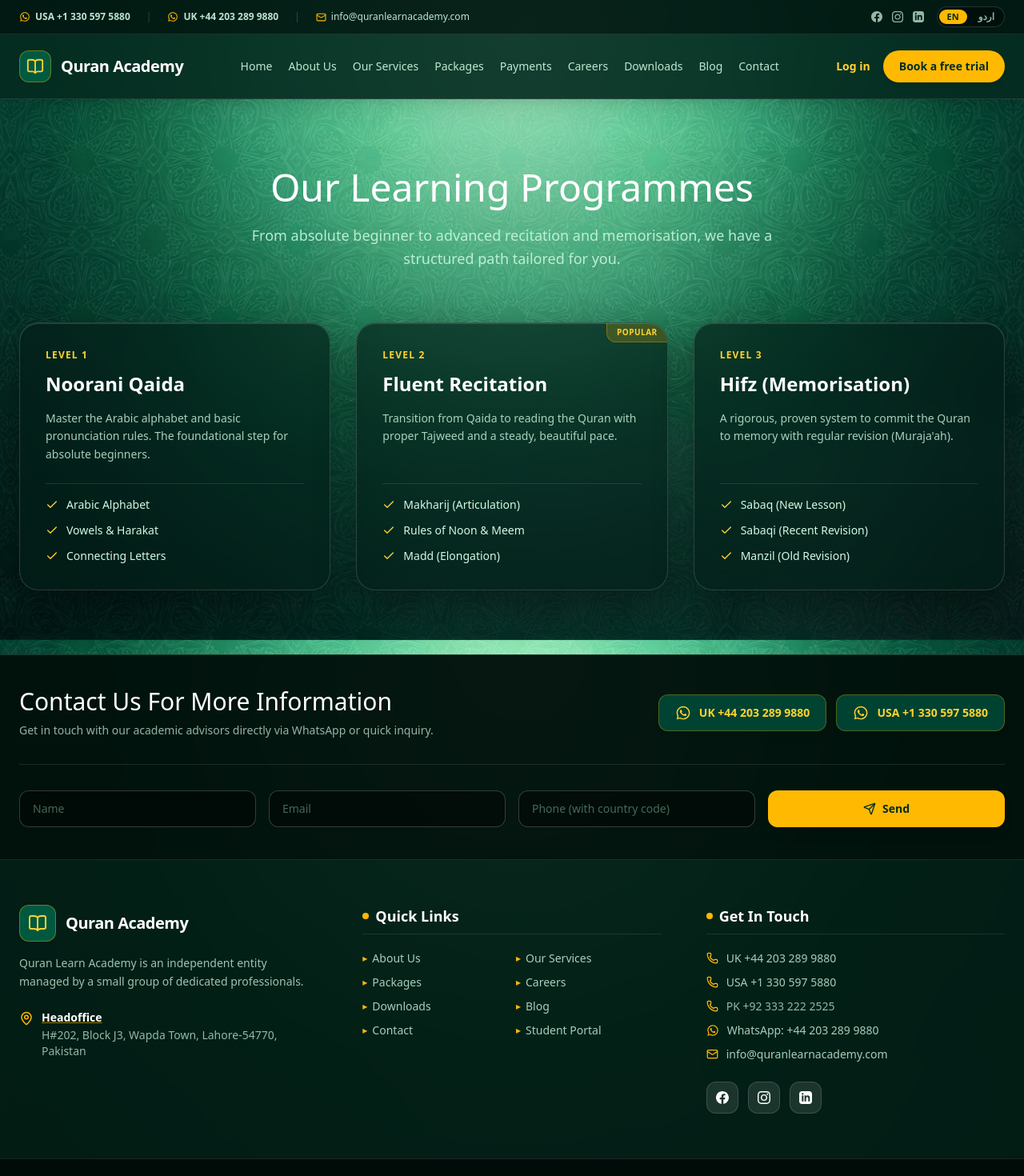
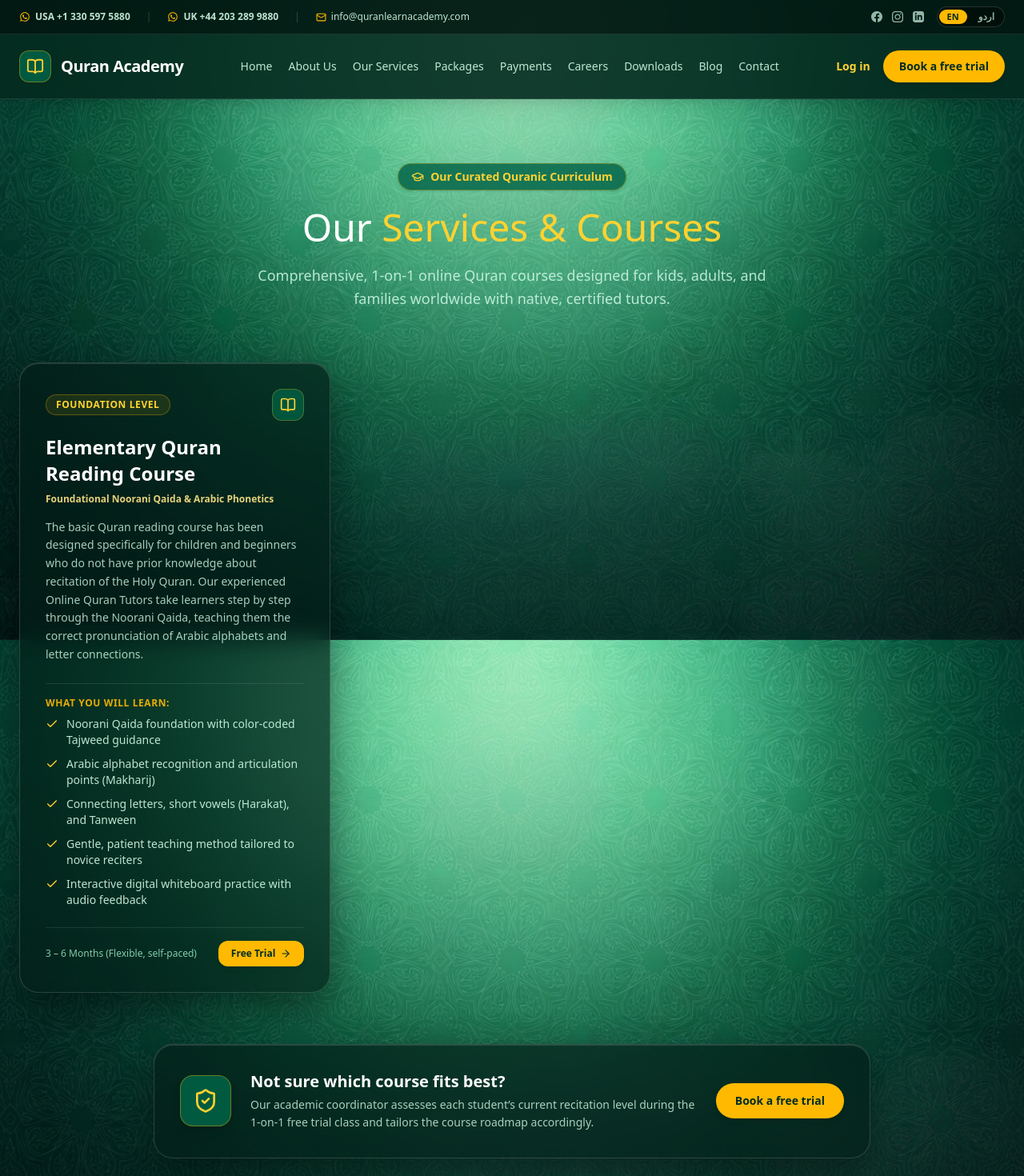
Before and after one commit to mdawoodali/QURAN-ACADEMY-APP, a Next.js app in the folder apps/web/: page /programmes in a window 1280 px wide. Shown: the top 1470 px of the page at 80% size. Built offline with nearby package versions, Linux system fonts and the light colour scheme; a web font is replaced by a local one.

Commit message:
feat(services): add Elementary Quran Reading (Noorani Qaida) service

```diff
--- a/apps/web/src/app/(public)/programmes/page.tsx
+++ b/apps/web/src/app/(public)/programmes/page.tsx
@@ -1,103 +1,105 @@
 "use client";
 
-import { Check } from "lucide-react";
+import Link from "next/link";
+import { Check, BookOpen, Sparkles, HeartHandshake, Users, GraduationCap, Clock, Award, ArrowRight, ShieldCheck } from "lucide-react";
 import { useLanguage } from "@/components/LanguageContext";
+import { ACADEMY_SERVICES } from "@/data/services";
 
 export default function ProgrammesPage() {
   const { t } = useLanguage();
 
   return (
-    <main className="w-full max-w-[1280px] mx-auto px-4 sm:px-6 py-10 md:py-20">
-      <div className="text-center mb-10 md:mb-16">
+    <main className="w-full max-w-[1280px] mx-auto px-4 sm:px-6 py-10 md:py-20 text-white">
+      {/* Page Header */}
+      <div className="text-center mb-12 md:mb-16">
+        <div className="inline-flex items-center gap-2 px-4 py-1.5 rounded-full bg-emerald-800/80 border border-amber-400/30 text-amber-300 text-xs sm:text-sm font-semibold mb-4 shadow-sm">
+          <GraduationCap size={16} />
+          <span>Our Curated Quranic Curriculum</span>
+        </div>
         <h1 className="text-3xl sm:text-4xl md:text-5xl font-serif text-white mb-4 leading-tight">
-          {t("progTitle")}
+          Our <span className="text-amber-300">Services & Courses</span>
         </h1>
         <p className="text-emerald-100/85 max-w-2xl mx-auto text-base sm:text-lg leading-relaxed">
-          {t("progDesc")}
+          Comprehensive, 1-on-1 online Quran courses designed for kids, adults, and families worldwide with native, certified tutors.
         </p>
       </div>
 
-      <div className="grid grid-cols-1 md:grid-cols-2 lg:grid-cols-3 gap-6 lg:gap-8">
-        {/* Level 1 */}
-        <div className="glass-container rounded-3xl p-6 md:p-8 border border-white/15 shadow-xl flex flex-col justify-between pop-hover">
-          <div>
-            <span className="text-amber-300 text-xs font-bold uppercase tracking-widest mb-3 block">
-              {t("level1Badge")}
-            </span>
-            <h2 className="text-2xl font-bold font-serif text-white mb-4">
-              {t("level1Title")}
-            </h2>
-            <p className="text-emerald-100/80 mb-6 leading-relaxed text-sm">
-              {t("level1Desc")}
-            </p>
+      {/* Services Grid */}
+      <div className="grid grid-cols-1 md:grid-cols-2 lg:grid-cols-3 gap-6 lg:gap-8 mb-16">
+        {ACADEMY_SERVICES.map((srv) => (
+          <div
+            key={srv.id}
+            className="glass-container rounded-3xl p-6 sm:p-8 border border-white/15 shadow-xl flex flex-col justify-between pop-hover group"
+          >
+            <div>
+              <div className="flex items-center justify-between mb-4">
+                <span className="text-amber-300 text-xs font-bold uppercase tracking-wider px-3 py-1 rounded-full bg-amber-400/10 border border-amber-400/30">
+                  {srv.badge}
+                </span>
+                <div className="w-10 h-10 rounded-xl bg-emerald-800/80 border border-amber-400/30 flex items-center justify-center text-amber-300 group-hover:scale-110 group-hover:border-amber-400 transition-all duration-300">
+                  <BookOpen size={20} />
+                </div>
+              </div>
+
+              <h2 className="text-xl sm:text-2xl font-bold font-serif text-white mb-2 leading-snug group-hover:text-amber-300 transition-colors">
+                {srv.title}
+              </h2>
+              <p className="text-amber-200/90 text-xs font-semibold mb-4">
+                {srv.subtitle}
+              </p>
+
+              <p className="text-emerald-100/80 text-sm leading-relaxed mb-6">
+                {srv.description}
+              </p>
+
+              <div className="space-y-2.5 pt-4 border-t border-white/10 mb-6">
+                <span className="text-xs uppercase tracking-wider text-amber-400/90 font-bold block mb-2">
+                  What You Will Learn:
+                </span>
+                {srv.features.map((feat, fIdx) => (
+                  <div key={fIdx} className="flex items-start gap-2.5 text-xs sm:text-sm text-emerald-100/90">
+                    <Check className="w-4 h-4 text-amber-300 shrink-0 mt-0.5" />
+                    <span>{feat}</span>
+                  </div>
+                ))}
+              </div>
+            </div>
+
+            <div className="pt-4 border-t border-white/10 flex items-center justify-between gap-3">
+              <span className="text-xs text-emerald-200/80 font-medium">
+                {srv.duration}
+              </span>
+              <Link
+                href="/trial"
+                className="bg-amber-400 hover:bg-amber-300 text-emerald-950 px-4 py-2 rounded-xl text-xs font-bold transition shadow-md flex items-center gap-1.5"
+              >
+                <span>Free Trial</span>
+                <ArrowRight size={14} />
+              </Link>
+            </div>
           </div>
-          <ul className="space-y-3 pt-4 border-t border-white/10">
-            <li className="flex items-center gap-2.5 text-sm text-emerald-100">
-              <Check className="w-4 h-4 text-amber-300 shrink-0" /> {t("level1F1")}
-            </li>
-            <li className="flex items-center gap-2.5 text-sm text-emerald-100">
-              <Check className="w-4 h-4 text-amber-300 shrink-0" /> {t("level1F2")}
-            </li>
-            <li className="flex items-center gap-2.5 text-sm text-emerald-100">
-              <Check className="w-4 h-4 text-amber-300 shrink-0" /> {t("level1F3")}
-            </li>
-          </ul>
+        ))}
+      </div>
+
+      {/* Course Assurance Banner */}
+      <div className="glass-container rounded-3xl p-8 border border-white/15 max-w-4xl mx-auto shadow-2xl flex flex-col sm:flex-row items-center gap-6 text-center sm:text-left pop-hover">
+        <div className="w-16 h-16 rounded-2xl bg-emerald-800/90 border border-amber-400/40 flex items-center justify-center text-amber-300 shrink-0 shadow-lg">
+          <ShieldCheck size={32} />
         </div>
-
-        {/* Level 2 */}
-        <div className="glass-container rounded-3xl p-6 md:p-8 border border-amber-400/30 shadow-2xl relative overflow-hidden flex flex-col justify-between pop-hover">
-          <div className="absolute top-0 right-0 bg-amber-400/20 text-amber-300 text-[10px] font-bold px-3 py-1 rounded-bl-xl border-l border-b border-amber-400/30 uppercase tracking-wider">
-            {t("level2Popular")}
-          </div>
-          <div>
-            <span className="text-amber-300 text-xs font-bold uppercase tracking-widest mb-3 block">
-              {t("level2Badge")}
-            </span>
-            <h2 className="text-2xl font-bold font-serif text-white mb-4">
-              {t("level2Title")}
-            </h2>
-            <p className="text-emerald-100/80 mb-6 leading-relaxed text-sm">
-              {t("level2Desc")}
-            </p>
-          </div>
-          <ul className="space-y-3 pt-4 border-t border-white/10">
-            <li className="flex items-center gap-2.5 text-sm text-emerald-100">
-              <Check className="w-4 h-4 text-amber-300 shrink-0" /> {t("level2F1")}
-            </li>
-            <li className="flex items-center gap-2.5 text-sm text-emerald-100">
-              <Check className="w-4 h-4 text-amber-300 shrink-0" /> {t("level2F2")}
-            </li>
-            <li className="flex items-center gap-2.5 text-sm text-emerald-100">
-              <Check className="w-4 h-4 text-amber-300 shrink-0" /> {t("level2F3")}
-            </li>
-          </ul>
+        <div className="flex-1">
+          <h3 className="text-xl font-serif font-bold text-white mb-1">
+            Not sure which course fits best?
+          </h3>
+          <p className="text-emerald-100/80 text-sm leading-relaxed">
+            Our academic coordinator assesses each student’s current recitation level during the 1-on-1 free trial class and tailors the course roadmap accordingly.
+          </p>
         </div>
-
-        {/* Level 3 */}
-        <div className="glass-container rounded-3xl p-6 md:p-8 border border-white/15 shadow-xl flex flex-col justify-between pop-hover">
-          <div>
-            <span className="text-amber-300 text-xs font-bold uppercase tracking-widest mb-3 block">
-              {t("level3Badge")}
-            </span>
-            <h2 className="text-2xl font-bold font-serif text-white mb-4">
-              {t("level3Title")}
-            </h2>
-            <p className="text-emerald-100/80 mb-6 leading-relaxed text-sm">
-              {t("level3Desc")}
-            </p>
-          </div>
-          <ul className="space-y-3 pt-4 border-t border-white/10">
-            <li className="flex items-center gap-2.5 text-sm text-emerald-100">
-              <Check className="w-4 h-4 text-amber-300 shrink-0" /> {t("level3F1")}
-            </li>
-            <li className="flex items-center gap-2.5 text-sm text-emerald-100">
-              <Check className="w-4 h-4 text-amber-300 shrink-0" /> {t("level3F2")}
-            </li>
-            <li className="flex items-center gap-2.5 text-sm text-emerald-100">
-              <Check className="w-4 h-4 text-amber-300 shrink-0" /> {t("level3F3")}
-            </li>
-          </ul>
-        </div>
+        <Link
+          href="/trial"
+          className="bg-amber-400 hover:bg-amber-300 text-emerald-950 font-bold px-6 py-3 rounded-full transition shadow-md text-sm whitespace-nowrap cursor-pointer"
+        >
+          {t("bookFreeTrial")}
+        </Link>
       </div>
     </main>
   );
--- /dev/null
+++ b/apps/web/src/data/services.ts
@@ -0,0 +1,33 @@
+export interface CourseService {
+  id: string;
+  title: string;
+  highlightWord: string;
+  subtitle: string;
+  badge: string;
+  description: string;
+  features: string[];
+  targetAudience: string;
+  duration: string;
+  iconName: string;
+}
+
+export const ACADEMY_SERVICES: CourseService[] = [
+  {
+    id: "elementary-quran-reading",
+    title: "Elementary Quran Reading Course",
+    highlightWord: "Reading",
+    subtitle: "Foundational Noorani Qaida & Arabic Phonetics",
+    badge: "Foundation Level",
+    description: "The basic Quran reading course has been designed specifically for children and beginners who do not have prior knowledge about recitation of the Holy Quran. Our experienced Online Quran Tutors take learners step by step through the Noorani Qaida, teaching them the correct pronunciation of Arabic alphabets and letter connections.",
+    features: [
+      "Noorani Qaida foundation with color-coded Tajweed guidance",
+      "Arabic alphabet recognition and articulation points (Makharij)",
+      "Connecting letters, short vowels (Harakat), and Tanween",
+      "Gentle, patient teaching method tailored to novice reciters",
+      "Interactive digital whiteboard practice with audio feedback"
+    ],
+    targetAudience: "Children (Ages 4+) & Adult Beginners",
+    duration: "3 – 6 Months (Flexible, self-paced)",
+    iconName: "BookOpen"
+  }
+];
```
